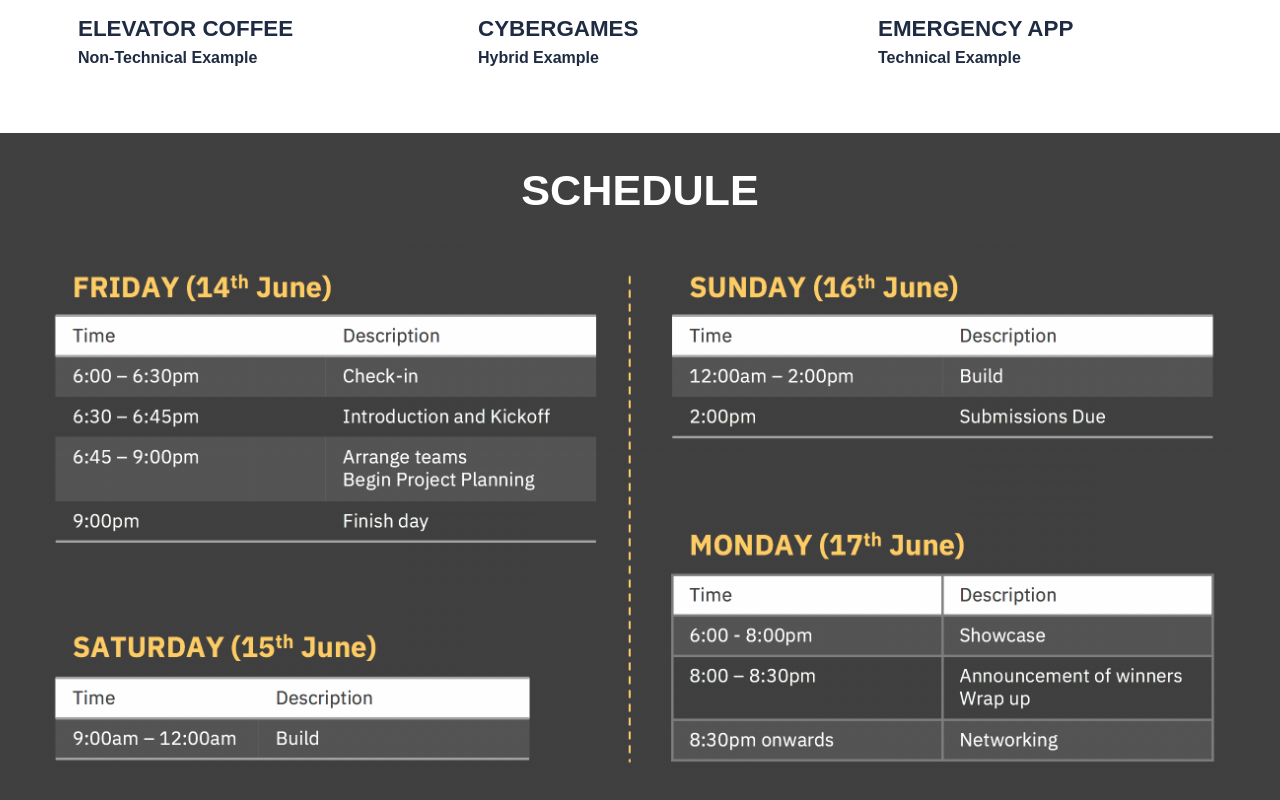
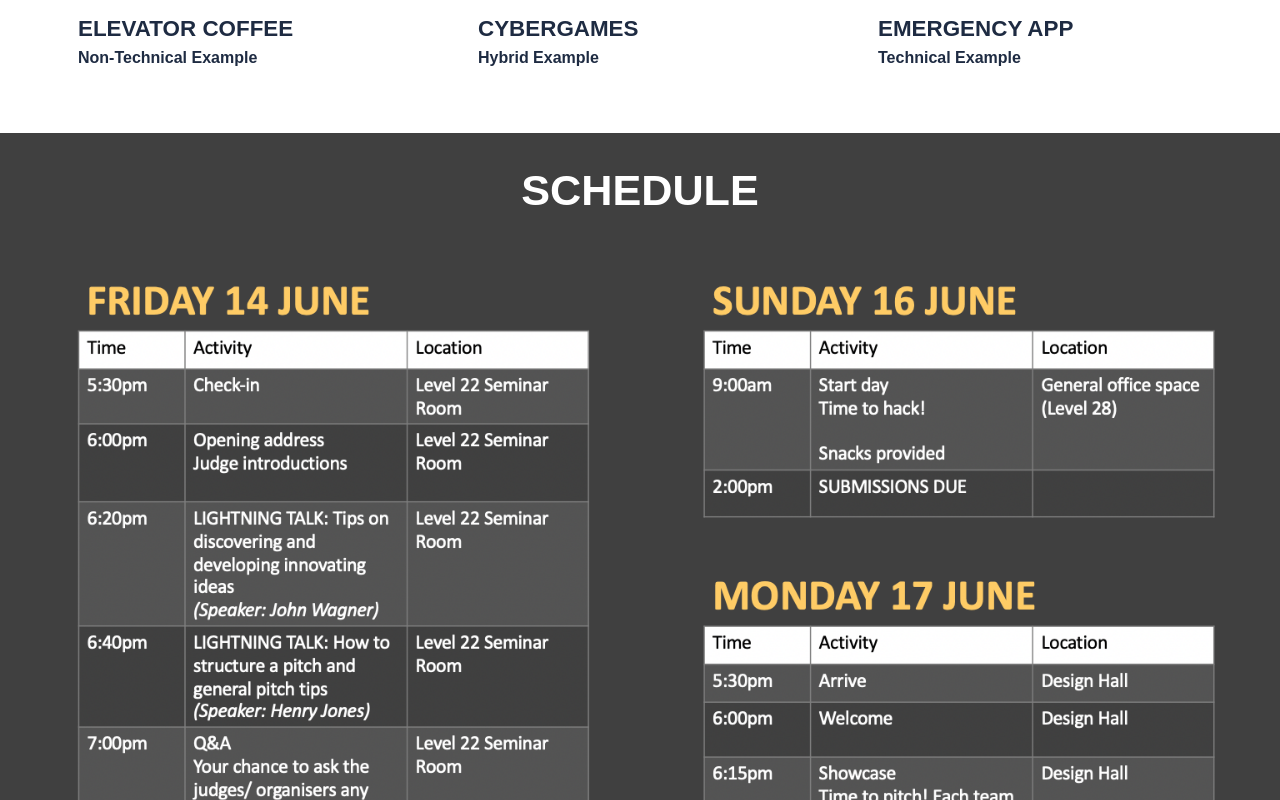
Before and after one commit to max-philip/IBM-GradHack-Website, a React (Create React App) app: page / in a window 1280 px wide. Shown: the part 2200-3000 px from the top of the page. Built offline with nearby package versions, Linux system fonts and the light colour scheme; a web font is replaced by a local one.

Commit message:
Update schedule

```diff
--- a/src/components/Schedule.js
+++ b/src/components/Schedule.js
@@ -1,26 +1,39 @@
-import React, { Component } from 'react'
+import React, { Component } from "react";
 
-import Heading from './Heading'
-
+import Heading from "./Heading";
 
 export default class Schedule extends Component {
   render() {
     return (
-      <div style={{ backgroundColor: "#404040", height: "100%", padding: "25px" }}>
-        <div style={{marginLeft: "auto", marginRight: "auto", maxWidth: "1200px"}}>
+      <div
+        style={{
+          backgroundColor: "#404040",
+          height: "100%",
+          padding: "25px"
+        }}
+      >
+        <div
+          style={{
+            marginLeft: "auto",
+            marginRight: "auto",
+            maxWidth: "1200px"
+          }}
+        >
+          <div style={{ color: "white" }}>
+            <Heading title="SCHEDULE" />
+          </div>
 
-
-        <div style={{color: "white"}}>
-          <Heading title="SCHEDULE"/>
+          <img
+            style={{
+              width: "100%",
+              display: "block",
+              margin: "auto",
+              paddingBottom: "30px"
+            }}
+            src={require("../images/updated_schedule.png")}
+          />
         </div>
-
-        <img
-                style={{width:"100%", display: "block", margin:"auto", paddingBottom:"30px"}}
-                src={require("../images/darksched.png")}
-              />
-
       </div>
-      </div>
-    )
+    );
   }
 }
```
Also changed, not shown: src/images/updated_schedule.png (added), 1 other file (tests, documents, lock files or other folders).
